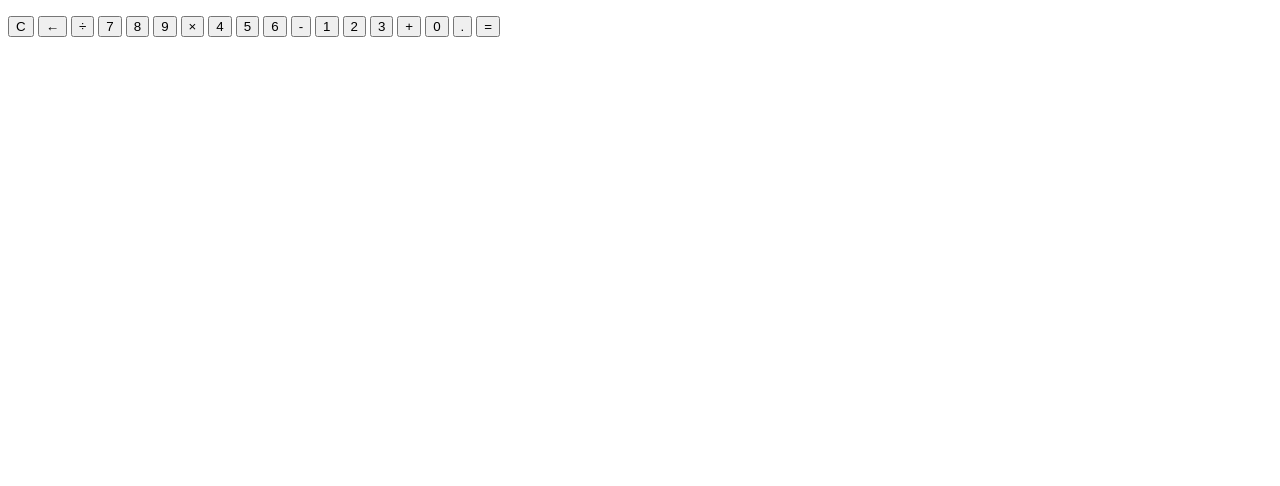
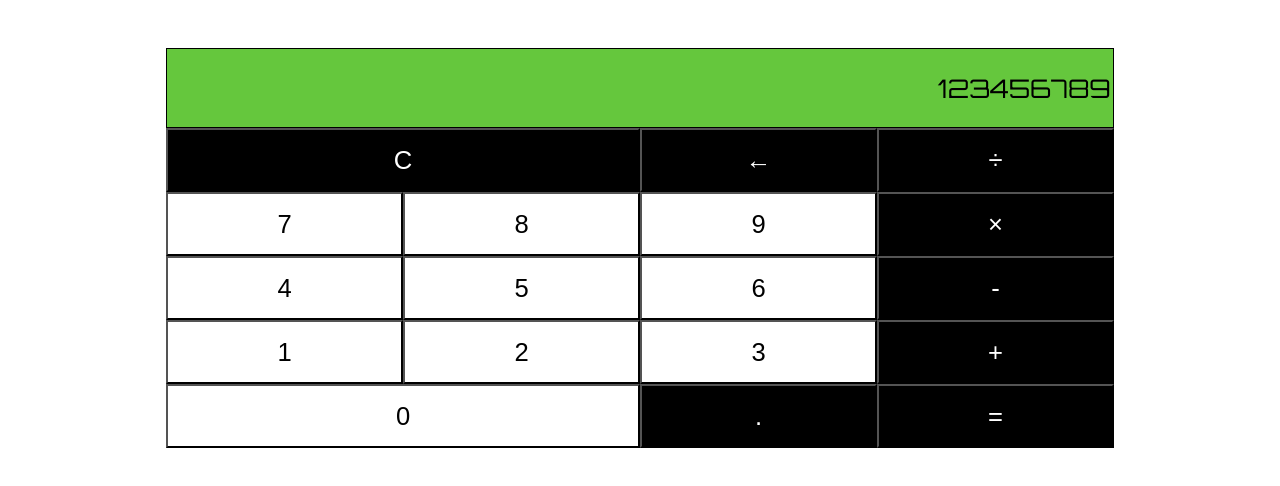
Before and after one commit to berubenic/calculator, a plain HTML site: page index.html in a window 1280 px wide. Drawn offline with Linux system fonts and the light colour scheme.

Commit message:
finished basic styling, added add, substract, multiply and divide function

```diff
--- a/index.html
+++ b/index.html
@@ -5,28 +5,34 @@
     <meta name="viewport" content="width=device-width, initial-scale=1.0" />
     <title>Calculator</title>
     <link rel="stylesheet" href="style.css" />
+    <link
+      href="https://fonts.googleapis.com/css2?family=Orbitron&display=swap"
+      rel="stylesheet"
+    />
   </head>
   <body>
     <div class="container">
-      <p class="display"></p>
-      <button id="clear" class="clear">C</button>
-      <button id="back" class="back">&larr;</button>
-      <button id="divide" class="divide operator">&divide;</button>
+      <div class="display">
+        <p>123456789</p>
+      </div>
+      <button id="clear" class="clear black">C</button>
+      <button id="back" class="back black">&larr;</button>
+      <button id="divide" class="divide operator black">&divide;</button>
       <button id="seven" class="seven number">7</button>
       <button id="eight" class="eight number">8</button>
       <button id="nine" class="nine number">9</button>
-      <button id="multiply" class="multiply operator">&times;</button>
+      <button id="multiply" class="multiply operator black">&times;</button>
       <button id="four" class="four number">4</button>
       <button id="five" class="five number">5</button>
       <button id="six" class="six number">6</button>
-      <button id="substract" class="substract operator">-</button>
+      <button id="substract" class="substract operator black">-</button>
       <button id="one" class="one number">1</button>
       <button id="two" class="two number">2</button>
       <button id="three" class="three number">3</button>
-      <button id="add" class="add operator">+</button>
+      <button id="add" class="add operator black">+</button>
       <button id="zero" class="zero number">0</button>
-      <button id="dot" class="dot">.</button>
-      <button id="equal" class="equal">=</button>
+      <button id="dot" class="dot black">.</button>
+      <button id="equal" class="equal black">=</button>
     </div>
     <script src="script.js"></script>
   </body>
--- a/script.js
+++ b/script.js
@@ -0,0 +1,20 @@
+//add
+function add(firstNum, secondNum) {
+  result = firstNum + secondNum;
+  return result;
+}
+//substract
+function substract(firstNum, secondNum) {
+  result = firstNum - secondNum;
+  return result;
+}
+//multiply
+function multiply(firstNum, secondNum) {
+  result = firstNum * secondNum;
+  return result;
+}
+//divide
+function divide(firstNum, secondNum) {
+  result = firstnum / secondNum;
+  return result;
+}
--- a/style.css
+++ b/style.css
@@ -0,0 +1,103 @@
+body {
+  font-family: "Orbitron", sans-serif;
+}
+.container {
+  width: 75%;
+  margin: 0 auto;
+  margin-top: 3em;
+  display: grid;
+  grid-template-rows: 20% repeat(5, 16%);
+  grid-template-columns: repeat(4, 25%);
+  grid-template-areas:
+    "display display display display"
+    "clear clear back divide"
+    "seven eight nine multiply"
+    "four five six substract"
+    "one two three add"
+    "zero zero dot equal";
+  height: 50vh;
+
+  font-family: "Orbitron", sans-serif;
+}
+.display {
+  display: flex;
+  justify-content: flex-end;
+  align-items: center;
+  grid-area: display;
+  font-size: 1.6em;
+  background-color: rgba(68, 187, 20, 0.822);
+  border: 1px solid black;
+  padding-right: 0.1em;
+  overflow: hidden;
+}
+.clear {
+  grid-area: clear;
+}
+.back {
+  grid-area: back;
+}
+.divide {
+  grid-area: divide;
+}
+.seven {
+  grid-area: seven;
+}
+.eight {
+  grid-area: eight;
+}
+.nine {
+  grid-area: nine;
+}
+.multiply {
+  grid-area: multiply;
+}
+.four {
+  grid-area: four;
+}
+.five {
+  grid-area: five;
+}
+.six {
+  grid-area: six;
+}
+.substract {
+  grid-area: substract;
+}
+.one {
+  grid-area: one;
+}
+.two {
+  grid-area: two;
+}
+.three {
+  grid-area: three;
+}
+.add {
+  grid-area: add;
+}
+.zero {
+  grid-area: zero;
+}
+.dot {
+  grid-area: dot;
+}
+.equal {
+  grid-area: equal;
+}
+.number {
+  background-color: white;
+  color: black;
+}
+.black {
+  background-color: rgb(0, 0, 0);
+  color: white;
+}
+button {
+  font-size: 1.6em;
+}
+button.black:hover {
+  background-color: rgba(0, 0, 0, 0.808);
+}
+button.number:hover {
+  background-color: rgb(221, 219, 219);
+}
```
